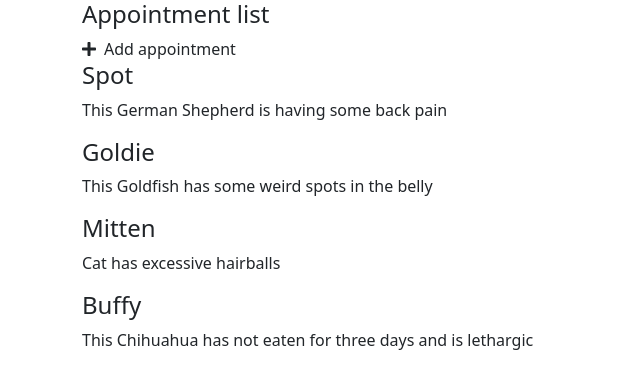
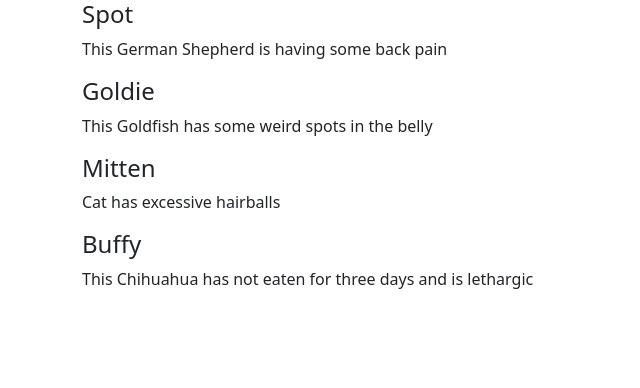
Before and after one commit to npetrovic-90/appointment-interface, a Vue app: page / in a window 1280 px wide. Shown: the top 388 px of the page, without its empty margins (0-640 px from the left). Built offline with nearby package versions, Linux system fonts and the light colour scheme.

Commit message:
Added AppointmentList component

```diff
--- a/src/App.vue
+++ b/src/App.vue
@@ -1,17 +1,12 @@
 <template>
   <div id="main-app" class="container">
-    <h4>{{ title }}</h4>
-    <font-awesome-icon icon="plus" class="me-2"></font-awesome-icon>Add
-    appointment
-    <div v-for='(item,index) in appointments' v-bind:key='index'>
-      <h4>{{item.petName}}</h4>
-      <p>{{item.aptNotes}}</p>
-    </div>
+    <appointment-list v-bind:appointments='appointments'></appointment-list>
   </div>
 </template>
 
 <script>
-import { FontAwesomeIcon } from "@fortawesome/vue-fontawesome";
+// import { FontAwesomeIcon } from "@fortawesome/vue-fontawesome";
+import  AppointmentList  from './components/AppointmentList'
 import axios from 'axios'
 export default {
   name: "MainApp",
@@ -22,7 +17,7 @@ export default {
     };
   },
   components: {
-    FontAwesomeIcon,
+    AppointmentList
   },
   mounted() {
     axios.get('./data/appointments.json')
--- /dev/null
+++ b/src/components/AppointmentList.vue
@@ -0,0 +1,16 @@
+<template>
+    <div id="">
+    <div v-for='(item,index) in appointments' v-bind:key='index'>
+      <h4>{{item.petName}}</h4>
+      <p>{{item.aptNotes}}</p>
+    </div>
+    </div>
+</template>
+<script>
+
+export default {
+  name: 'AppointmentList',
+  props: ['appointments']
+}
+
+</script>
```
